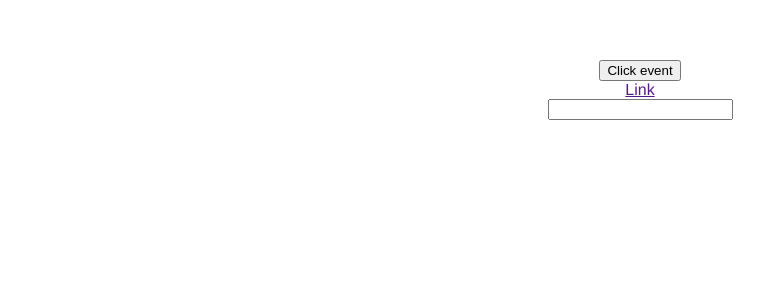
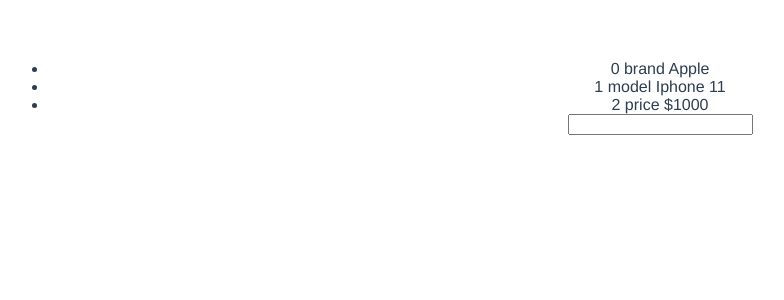
Before and after one commit to maxkolt/vue-udemy, a Vue app: page / in a window 1280 px wide. Shown: the top 300 px of the page, without its empty margins (0-784 px from the left). Built offline with nearby package versions, Linux system fonts and the light colour scheme.

Commit message:
v-for, деректива вывода шаблонов

```diff
--- a/src/App.vue
+++ b/src/App.vue
@@ -1,12 +1,15 @@
 <template>
   <section id="app">
-    <button @click.right="printEvent('some value', $event)">Click event</button>
-    <br>
-    <a href @click.prevent="onLinkClick" >Link</a>
-    <br>
+    <ul>
+     <!-- <li v-for="(color, index) in colors" :key="index">Это индекс: {{ index }} это цвет: {{ color }}</li>-->
+     <!-- <li v-for="user in users" :key="user.id">{{ user.name }} {{ user.age }}</li>-->
+      <li v-for="(value, name, index) in product" :key="value">{{index}} {{name}} {{value}}</li>
+      <div>
+       <!-- <input type="text" @keyup.enter="addNewColor"> -->
+        <input type="text" @keyup.enter="deleteProp">
+      </div>
+    </ul>
 
-    <input type="text" @keyup.enter="onKeyUp">
-    <h1>{{text}}</h1>
   </section>
 </template>
 
@@ -17,20 +20,24 @@
   name: 'App',
   // components: {HelloWorld}
   data: () => ({
-    text: '',
+    colors: ['red', 'blue', 'black'],
+    users: [{name: 'maksim', age: 30, id: '1'}, {name: 'ivan', age: 30, id: '2'}],
+    product: {
+      brand: 'Apple',
+      model: 'Iphone 11',
+      price: '$1000'
+    }
   }),
   methods: {
-    printEvent(value, e) {
-      console.log(value, e);
+    addNewColor(e) {
+      this.colors.push(e.target.value);
+      this.colors[this.colors.length] = e.target.value;
     },
-    onLinkClick(){
-      console.log('link click')
-    },
-    onKeyUp(e){
-      console.log(e);
-      this.text = e.target.value;
+    deleteProp(e) {
+      //delete this.product[e.target.value];
+      this.$delete(this.product, e.target.value);
     }
-  }
+  },
 }
 </script>
 
```
